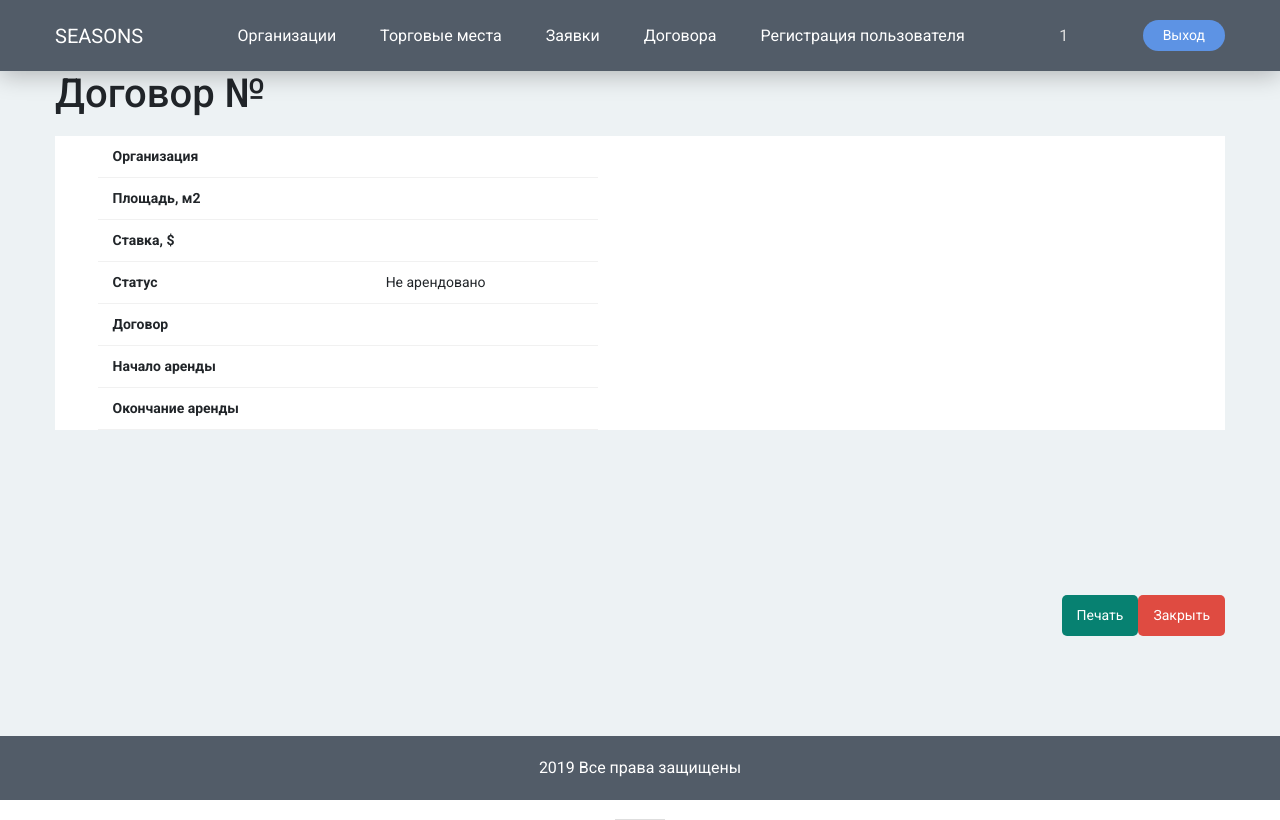
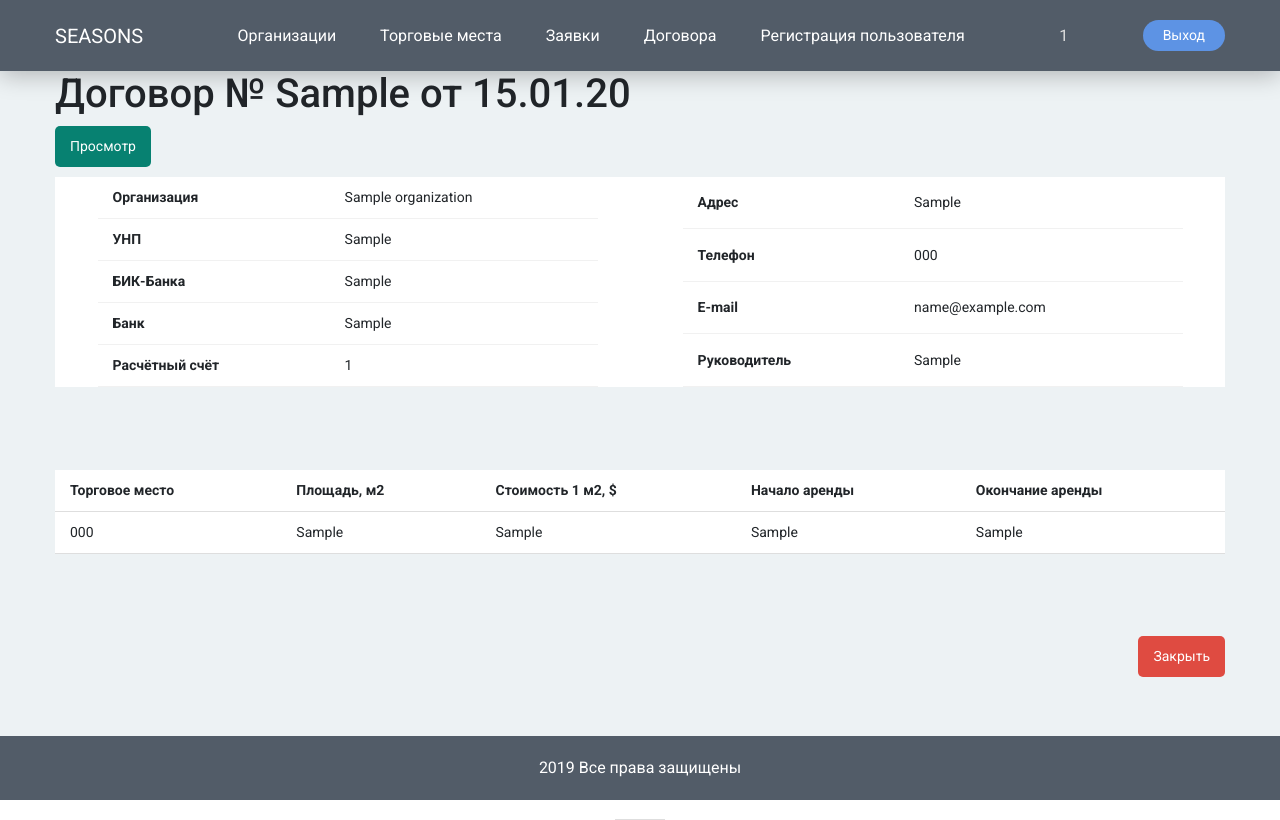
Before and after one commit to LOPIrina12/site_seasons, a PHP site: page /web/admin/contract/infoContract.php?id=1 in a window 1280 px wide. Run offline with PHP 8.4, Linux system fonts and the light colour scheme; the visitor is signed in with stand-in values (Sample User, id 1); tables that the repository leaves empty or names only in its code hold one stand-in row (values such as "Sample post"); data that the repository does not hold is empty; some libraries are stand-ins or nearby versions.

Commit message:
infoContract.php

```diff
--- a/web/admin/contract/addContract.php
+++ b/web/admin/contract/addContract.php
@@ -154,7 +154,7 @@ file_include('/layers/headerAdmin.php', 'Добавить контракт');
                 </div>
                 <div class="add-app-footer  button-group">
                     <button type="submit" class="button button-info" name="addContract">Сохранить</button>
-                    <a href="<?=url('/web/admin'); ?>" class="link-info">Отменить</a>
+                    <a href="<?=url('/web/admin/contract/showContract.php'); ?>" class="link-info">Отменить</a>
                 </div>
         </div>
     </form>
--- a/web/admin/contract/infoContract.php
+++ b/web/admin/contract/infoContract.php
@@ -3,13 +3,38 @@ include '../../../library/core.php';
 file_include('/library/Db.php');
 access (['admin','user']);
 
+if ($_GET['id']) {
+    $id_dog = $_GET['id'];
+}
+
+$db = new Db();
+$contract = array();
+$db->setQuery("SELECT   `o`.*,
+                        `c`.`id`,`c`.`num_contract`, `c`.`date_contract`,`c`.`begin_arenda`, `c`.`end_arenda`,
+                        `t`.`number_place`, `t`.`size_square`,  `t`.`rate`
+                FROM `contract` AS `c`
+                INNER JOIN `organization`  AS `o` ON `o`.`id` = `c`.`id_org`
+                INNER JOIN `tradingPlace`  AS `t` ON `t`.`id_tradingPlace` = `c`.`id_tr_place`
+                WHERE `c`.`id`= '$id_dog ' ");
+if ($db->getNumRows()){
+    $contract = $db->getObject(1);
+}
+
+$date_dog = $contract->date_contract;
+$date_dogString = strtotime ($date_dog);
+$date_dogView = date ("d.m.y", $date_dogString);
+
+$db->close();
+
 file_include('/layers/headerAdmin.php', 'Просмотр контракта');
 ?>
 
 <div class="container">
-    <h1>Договор № </h1>
+    <?php if ($contract) :?>
+    <h1>Договор № <?= $contract->num_contract?> от <?= $date_dogView ?> </h1>
     <div class="info">
-
+        <a href="<?=url('/web/papers/contract.php?num_app=' . $app->num_app);?>"
+        class="link-info _contract">Просмотр</a>
     </div>
     <div class="add-place">
         <div class="div-org-add">
@@ -17,62 +42,72 @@ file_include('/layers/headerAdmin.php', 'Просмотр контракта');
                 <table class="table-app">
                     <tr>
                         <th>Организация</th>
-                               <td></td>
+                        <td><?= $contract->name_org?></td>
                     </tr>
                     <tr>
-                               <th>Площадь, м2</th>
-                               <td><?=$place->size_square?></td>
+                        <th>УНП</th>
+                        <td><?= $contract->ynp?></td>
                     </tr>
                     <tr>
-                               <th>Ставка, $</th>
-                               <td><?=$place->rate?></td>
+                        <th>БИК-Банка</th>
+                        <td><?= $contract->bik_bank?></td>
                     </tr>
                     <tr>
-                               <th>Статус</th>
-                               <?php if( $place->rented === '1'):?>
-                               <td>Арендовано</td>
-                               <?php else :?>
-                               <td>Не арендовано</td>
-                               <?php endif ;?>
+                        <th>Банк</th>
+                        <td><?= $contract->bank?></td>
                     </tr>
                     <tr>
-                                <th>Договор</th>
-                                <?php if( $place->rented === '1'):?>
-                                <td><?=' № '. $place->num_contract. ' от '. $date_contractForView?></td>
-                                <?php else:?>
-                                <td><?=''?></td>
-                                <?php endif ;?>
-                           </tr>
-                           <tr>
-                                <th>Начало аренды</th>
-                                <?php if( $place->rented === '1'):?>
-                                <td><?=$begin_arendaForView?></td>
-                                <?php else:?>
-                                <td><?= ' '?></td>
-                                <?php endif ;?>
-
-                           </tr>
-                           <tr>
-                                <th>Окончание аренды</th>
-                                <?php if( $place->rented === '1'):?>
-                                <td><?=$end_arendaForView?></td>
-                                <?php else:?>
-                                <td><?= ' '?></td>
-                                <?php endif ;?>
-
+                        <th>Расчётный счёт</th>
+                        <td><?= $contract->account?></td>
                     </tr>
                 </table>
             </div>
             <div class="div-org-edit-right">
-
+                <table class="table-app">
+                    <tr>
+                        <th>Адрес</th>
+                        <td><?= $contract->adress?></td>
+                    </tr>
+                    <tr>
+                        <th>Телефон</th>
+                        <td><?= $contract->phone?></td>
+                    </tr>
+                    <tr>
+                        <th>E-mail</th>
+                        <td><?= $contract->e_mail?></td>
+                    </tr>
+                    <tr>
+                        <th>Руководитель</th>
+                        <td><?= $contract->fio?></td>
+                    </tr>
+                </table>
             </div>
         </div>
+        <div >
+            <table class="table-app">
+                <thead>
+                    <tr>
+                        <th class="table-th-app">Торговое место</th>
+                        <th class="table-th-app">Площадь, м2</th>
+                        <th class="table-th-app">Стоимость 1 м2, $</th>
+                        <th class="table-th-app">Начало аренды</th>
+                        <th class="table-th-app">Окончание аренды</th>
+                    </tr>
+                    <tr>
+                        <td class="table-td-app"><?= $contract->number_place?></td>
+                        <td class="table-td-app"><?= $contract->size_square?></td>
+                        <td class="table-td-app"><?= $contract->rate?></td>
+                        <td class="table-td-app"><?= $contract->begin_arenda?></td>
+                        <td class="table-td-app"><?= $contract->end_arenda?></td>
+                    </tr>
+                </thead>
+            </table>
+        </div>
         <div class="add-app-footer " >
-                    <a href="<?=url('/web/papers/contract.php?num_app=' . $app->num_app);?>"
-                    class="link-info _contract">Печать</a>
-                   <a href="<?=url('/web/admin/tradingPlace/showTrPlace.php');?>" class="link-info" >  Закрыть</a>
+            <a href="<?=url('/web/admin/contract/showContract.php');?>" class="link-info" >  Закрыть</a>
         </div>
     </div>
+    <?php endif ;?>
 </div>
 
 <?php  file_include('/layers/footerAdmin.php'); ?>
--- a/web/admin/contract/showContract.php
+++ b/web/admin/contract/showContract.php
@@ -6,7 +6,7 @@ access (['admin','user']);
 $db = new Db();
 
 $contracts = array();
-$db->setQuery("SELECT `c`.`num_contract`,`c`.`status`,`o`.`name_org`, `t`.`number_place`,`t`.`size_square`
+$db->setQuery("SELECT `c`.`id`,`c`.`num_contract`,`c`.`status`,`o`.`name_org`, `t`.`number_place`,`t`.`size_square`
                FROM `contract` AS `c`
                INNER JOIN `organization` AS `o` ON `o`.`id`=`c`.`id_org`
                INNER JOIN `tradingPlace` AS `t` ON `t`.`id_tradingPlace` = `c`.`id_tr_place`");
@@ -53,7 +53,7 @@ file_include('/layers/headerAdmin.php', 'Договора');
                             <td class="table-td-app"><?=$contract->name_org; ?></td>
                             <td>
                                 <div class="table-app-btn-group">
-                                    <a href="<?=url('/web/admin/contract/infoContract.php?id=' );?>"
+                                    <a href="<?=url('/web/admin/contract/infoContract.php?id=' . $contract->id );?>"
                                         title="Просмотреть"
                                         class="table-app-btn _eye"><i class="fa fa-eye"></i></a>
 
```
Also changed, not shown: 1 other file. Lines whose indentation alone changed are shown as unchanged.
